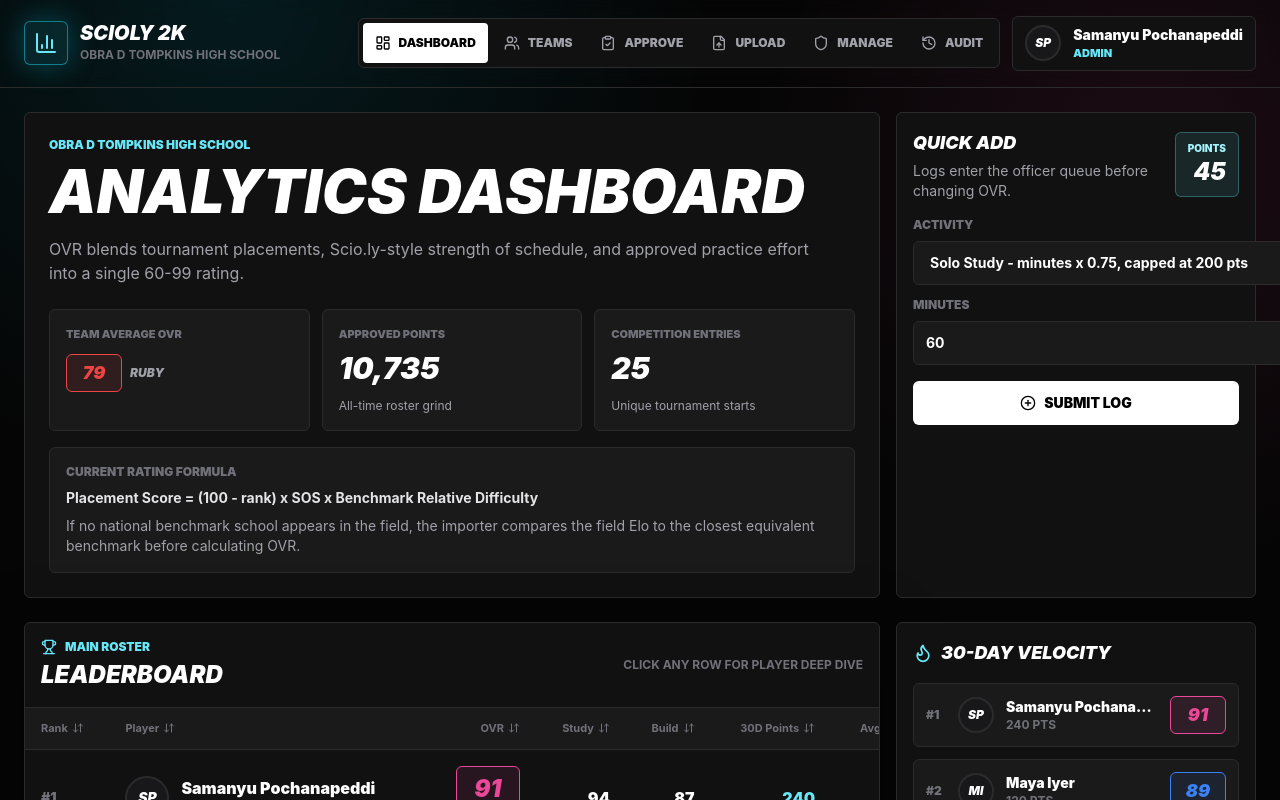
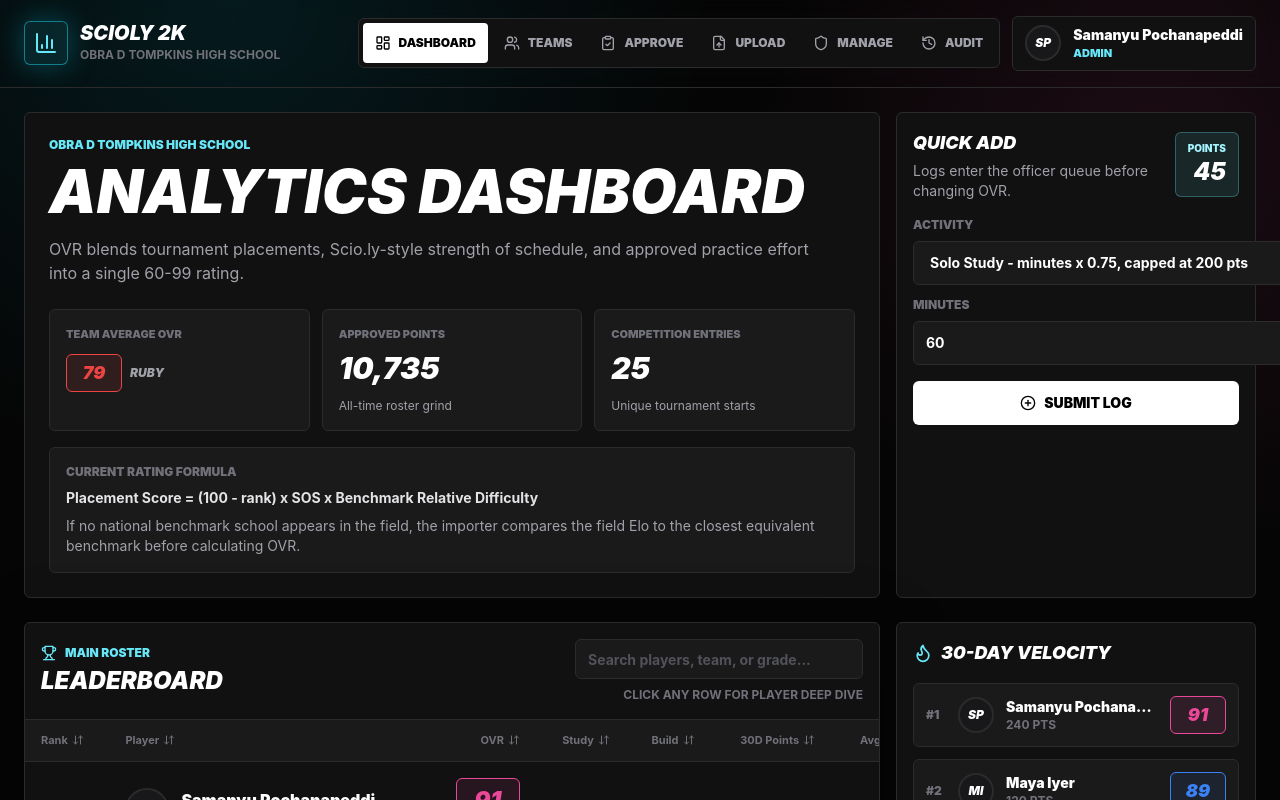
Before and after one commit to aaravsinhaofficial/scioly-2k-analytics-dashboard, a Next.js app: page /dashboard in a window 1280 px wide. Shown: the top 800 px of the page. Built offline with nearby package versions, Linux system fonts and the light colour scheme.

Commit message:
Add search to leaderboard
Adds a search input to the leaderboard header so users can filter players by name, team designation, or grade.

This keeps the existing sorting behavior while making it easier for officers to quickly find a specific roster member.

```diff
--- a/components/dashboard/RosterTable.tsx
+++ b/components/dashboard/RosterTable.tsx
@@ -47,12 +47,25 @@ function sortValue(player: PlayerDetail, key: SortKey) {
 }
 
 export function RosterTable({ players }: RosterTableProps) {
-  const [sortKey, setSortKey] = useState<SortKey>("ovr");
-  const [sortDirection, setSortDirection] = useState<"asc" | "desc">("desc");
-  const [activePlayer, setActivePlayer] = useState<PlayerDetail | null>(null);
+const [sortKey, setSortKey] = useState<SortKey>("ovr");
+const [sortDirection, setSortDirection] = useState<"asc" | "desc">("desc");
+const [searchQuery, setSearchQuery] = useState("");
+const [activePlayer, setActivePlayer] = useState<PlayerDetail | null>(null);
 
-  const sortedPlayers = useMemo(() => {
-    return [...players].sort((a, b) => {
+const sortedPlayers = useMemo(() => {
+  const normalizedSearch = searchQuery.trim().toLowerCase();
+
+  return [...players]
+    .filter((player) => {
+      if (!normalizedSearch) return true;
+
+      return (
+        player.name.toLowerCase().includes(normalizedSearch) ||
+        player.teamDesignation.toLowerCase().includes(normalizedSearch) ||
+        String(player.grade).includes(normalizedSearch)
+      );
+    })
+    .sort((a, b) => {
       const aValue = sortValue(a, sortKey);
       const bValue = sortValue(b, sortKey);
       const modifier = sortDirection === "asc" ? 1 : -1;
@@ -63,7 +76,7 @@ export function RosterTable({ players }: RosterTableProps) {
 
       return ((aValue as number) - (bValue as number)) * modifier;
     });
-  }, [players, sortDirection, sortKey]);
+}, [players, searchQuery, sortDirection, sortKey]);
 
   function toggleSort(key: SortKey) {
     if (sortKey === key) {
@@ -85,7 +98,16 @@ export function RosterTable({ players }: RosterTableProps) {
             </div>
             <h2 className="mt-1 text-2xl font-black italic uppercase text-white">Leaderboard</h2>
           </div>
-          <div className="text-xs font-bold uppercase text-zinc-500">Click any row for player deep dive</div>
+<div className="flex flex-col gap-2 md:items-end">
+  <input
+    type="search"
+    value={searchQuery}
+    onChange={(event) => setSearchQuery(event.target.value)}
+    placeholder="Search players, team, or grade..."
+    className="h-10 w-full rounded-md border border-court-line bg-court-elevated px-3 text-sm font-bold text-white outline-none transition placeholder:text-zinc-600 focus:border-cyan-400 md:w-72"
+  />
+  <div className="text-xs font-bold uppercase text-zinc-500">Click any row for player deep dive</div>
+</div>
         </div>
 
         <div className="max-h-[760px] overflow-auto">
```
